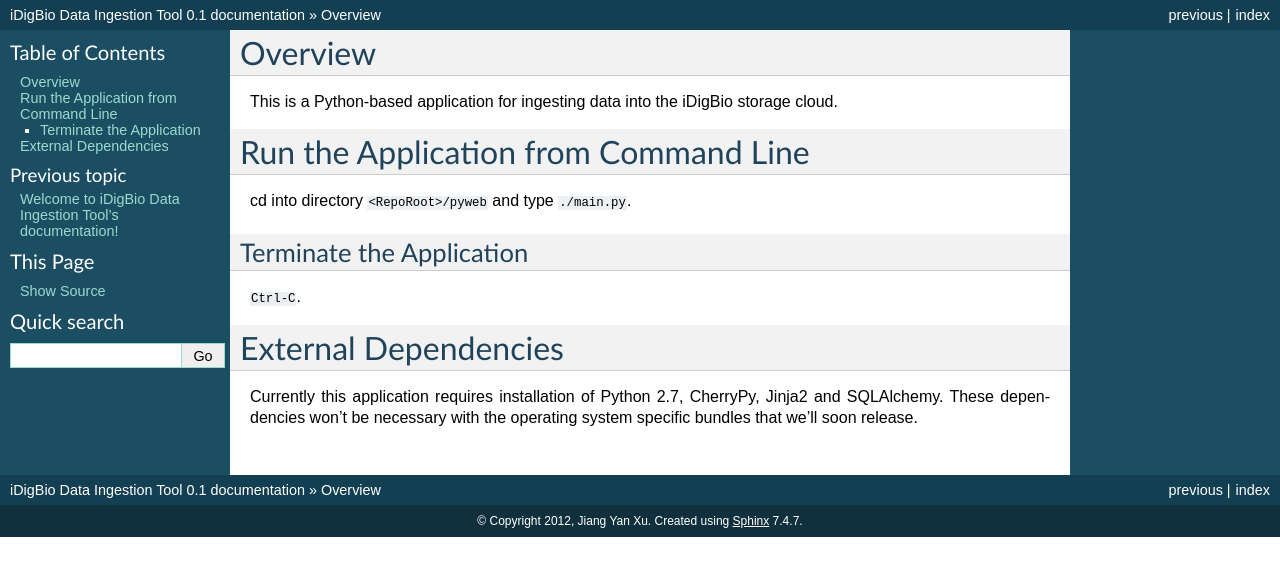
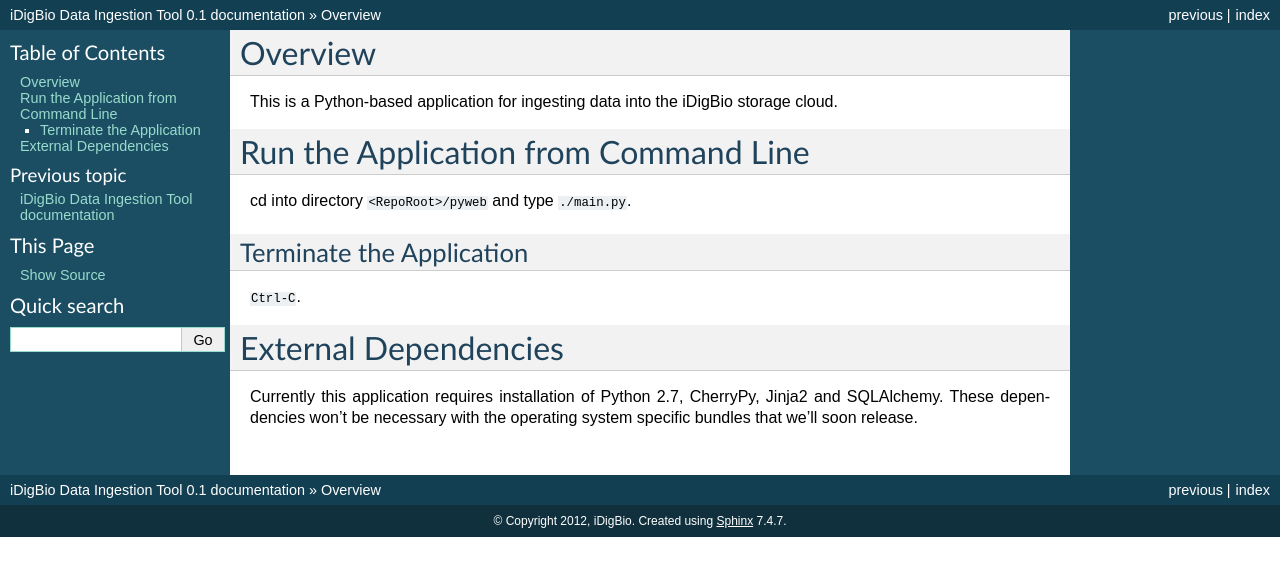
Before and after one commit to idigbio-api-hackathon/idigbio-ingestion-tool, a Sphinx documentation site: the page built from pyweb/doc/source/readme.rst, in a window 1280 px wide. Shown: the top 576 px of the page. Built offline with Sphinx 7.4.7, drawn with Linux system fonts in a browser that asks for light colours; pages that are not in the unit, such as notebooks, are missing from menus.

Commit message:
Add a few things for doc generation.

```diff
--- a/pyweb/doc/source/conf.py
+++ b/pyweb/doc/source/conf.py
@@ -41,7 +41,7 @@
 
 # General information about the project.
 project = u'iDigBio Data Ingestion Tool'
-copyright = u'2012, Jiang Yan Xu'
+copyright = u'2012, iDigBio'
 
 # The version info for the project you're documenting, acts as replacement for
 # |version| and |release|, also used in various other places throughout the
@@ -184,7 +184,7 @@
 # (source start file, target name, title, author, documentclass [howto/manual]).
 latex_documents = [
   ('index', 'iDigBioDataIngestionTool.tex', u'iDigBio Data Ingestion Tool Documentation',
-   u'Jiang Yan Xu', 'manual'),
+   u'iDigBio', 'manual'),
 ]
 
 # The name of an image file (relative to this directory) to place at the top of
@@ -214,7 +214,7 @@
 # (source start file, name, description, authors, manual section).
 man_pages = [
     ('index', 'idigbiodataingestiontool', u'iDigBio Data Ingestion Tool Documentation',
-     [u'Jiang Yan Xu'], 1)
+     [u'iDigBio'], 1)
 ]
 
 # If true, show URL addresses after external links.
@@ -228,7 +228,7 @@
 #  dir menu entry, description, category)
 texinfo_documents = [
   ('index', 'iDigBioDataIngestionTool', u'iDigBio Data Ingestion Tool Documentation',
-   u'Jiang Yan Xu', 'iDigBioDataIngestionTool', 'One line description of project.',
+   u'iDigBio', 'iDigBioDataIngestionTool', 'One line description of project.',
    'Miscellaneous'),
 ]
 
```
Also changed, not shown: pyweb/doc/source/index.rst (+7 -3 lines), pyweb/doc/README.rst (added), 1 other file.
